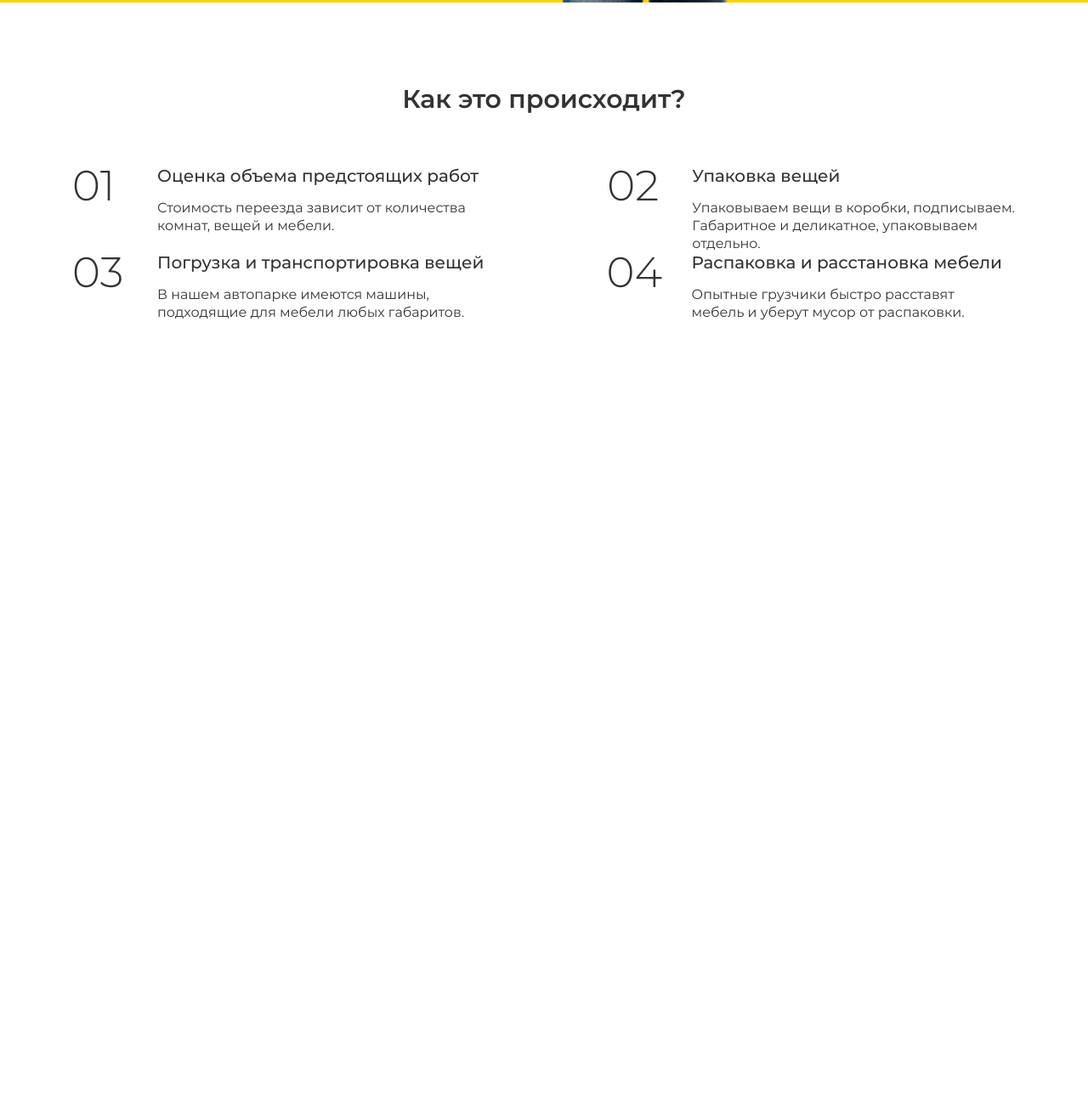
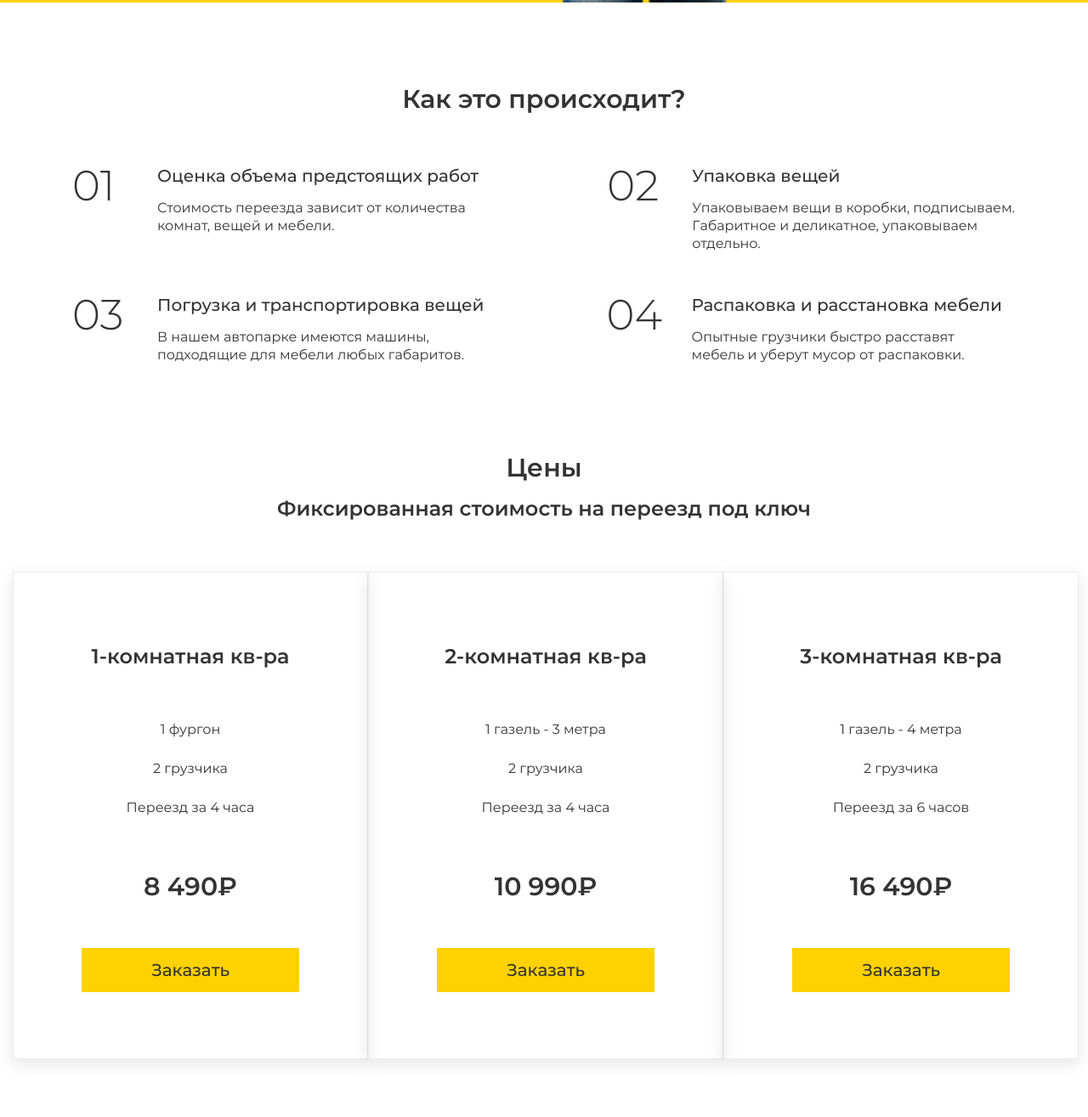
Before and after one commit to Barsoom-coder/MOVEE, a website: page app/index.html in a window 1280 px wide. Shown: the part 649-1964 px from the top of the page at 85% size. Before the commit the page ends 1072 px from the top, so only its background shows below. Drawn offline with Linux system fonts and the light colour scheme.

Commit message:
added section price

```diff
--- a/app/index.html
+++ b/app/index.html
@@ -73,16 +73,22 @@
 									<div class="header-main__advantages-block">
 										<div class="header-main__advantages-text">Более 800 <br>
 											переездов</div>
+										<img src="images/dest/header/truck_white.svg" alt="shadow icon"
+											class="header-main__advantages-bgImg header-main__advantages-bgImg--truck">
 										<img src="images/dest/header/truck.svg" alt="truck icon" class="header-main__advantages-img">
 									</div>
 									<div class="header-main__advantages-block">
 										<div class="header-main__advantages-text">Бережная <br>
 											упаковка</div>
+										<img src="images/dest/header/gift_white.svg" alt="shadow icon"
+											class="header-main__advantages-bgImg header-main__advantages-bgImg--gift">
 										<img src="images/dest/header/gift.svg" alt="gift icon" class="header-main__advantages-img">
 									</div>
 									<div class="header-main__advantages-block">
 										<div class="header-main__advantages-text">Фиксированная <br>
 											цена</div>
+										<img src="images/dest/header/money_white.svg" alt="shadow icon"
+											class="header-main__advantages-bgImg header-main__advantages-bgImg--money">
 										<img src="images/dest/header/money.svg" alt="money icon" class="header-main__advantages-img">
 									</div>
 								</div>
@@ -134,24 +140,62 @@
 								<div class="main-block__container main-block__container--03 main-block__container--mod">
 									<span class="main-block__number">03</span>
 									<h3 class="main-block__subtitle">Погрузка и транспортировка
-										<span class="main-block__subtitle-dnone">вещей</span></h3>
-									<p class="main-block__text">В нашем автопарке имеются машины, <br> подходящие для мебели любых габаритов.
+										<span class="main-block__subtitle-dnone">вещей</span>
+									</h3>
+									<p class="main-block__text">В нашем автопарке имеются машины, <br> подходящие для мебели любых
+										габаритов.
 									</p>
 								</div>
-
 
 								<div class="main-block__container main-block__container--04 main-block__container--mod">
 									<span class="main-block__number">04</span>
 									<h3 class="main-block__subtitle">Распаковка и расстановка
 										мебели</h3>
-									<p class="main-block__text">Опытные грузчики быстро расставят <br> мебель и уберут мусор от распаковки.</p>
+									<p class="main-block__text">Опытные грузчики быстро расставят <br> мебель и уберут мусор от
+										распаковки.</p>
 								</div>
 							</div>
 						</div>
 
-
 					</div>
 				</div>
+			</section>
+
+			<section class="price">
+				<div class="container">
+					<h2 class="price__title">Цены</h2>
+					<h3 class="price__subtitle">Фиксированная стоимость на переезд под ключ </h3>
+
+					<div class="price__block">
+						<div class="price__block-card price-card">
+							<h4 class="price-card__undertitle">1-комнатная кв-ра</h4>
+							<div class="price-card__text">1 фургон</div>
+							<div class="price-card__text">2 грузчика</div>
+							<div class="price-card__text price-card__text--last">Переезд за 4 часа</div>
+							<div class="price-card__price">8 490₽ </div>
+							<a href="#" class="price-card__button">Заказать</a>
+						</div>
+
+						<div class="price__block-card price-card">
+							<h4 class="price-card__undertitle">2-комнатная кв-ра </h4>
+							<div class="price-card__text">1 газель - 3 метра </div>
+							<div class="price-card__text">2 грузчика</div>
+							<div class="price-card__text price-card__text--last">Переезд за 4 часа</div>
+							<div class="price-card__price">10 990₽ </div>
+							<a href="#" class="price-card__button">Заказать</a>
+						</div>
+
+						<div class="price__block-card price-card">
+							<h4 class="price-card__undertitle">3-комнатная кв-ра </h4>
+							<div class="price-card__text">1 газель - 4 метра</div>
+							<div class="price-card__text">2 грузчика</div>
+							<div class="price-card__text price-card__text--last">Переезд за 6 часов</div>
+							<div class="price-card__price">16 490₽ </div>
+							<a href="#" class="price-card__button slide_from_left">Заказать</a>
+						</div>
+					</div>
+				</div>
+
 			</section>
 		</div>
 		<div id="my-footer"></div>
--- a/app/sass/_header.sass
+++ b/app/sass/_header.sass
@@ -93,8 +93,15 @@
 				justify-content: center
 			&__advantages-text
 				@include text
+			&__advantages-block
+				position: relative
 			&__advantages-img
 				padding-right: 10px
+			&__advantages-bgImg
+				position: absolute
+				left: 3px
+				z-index: -1
+
 			&__image
 				position: absolute
 				left: 47%
@@ -225,6 +232,15 @@
 				&__advantages-img
 					padding-right: 0
 					padding-bottom: 10px
+				&__advantages-bgImg--truck
+					left: 21px
+					top: 0px
+				&__advantages-bgImg--gift
+					left: 25px
+					top: 0
+				&__advantages-bgImg--money
+					left: 50px
+					top: 0
 				&__button-block
 					padding-bottom: 32px
 					max-width: 455px
--- a/app/sass/_howItWorks.sass
+++ b/app/sass/_howItWorks.sass
@@ -19,6 +19,8 @@
 				display: flex
 				position: relative
 				justify-content: space-between
+			&__wrap--1
+				padding-bottom: 50px
 			&__container
 				position: relative
 				display: flex
@@ -49,6 +51,8 @@
 				&__wrap
 					flex-direction: column
 					align-items: center
+				&__wrap--1
+					padding-bottom: 0
 				&__container--mod
 					padding-bottom: 50px
 				&__container--04
@@ -99,7 +103,7 @@
 			padding-left: 0
 			.main-block
 				&__wrap
-					padding-left: 18px
+					padding-left: 15px
 					flex-direction: column
 					align-items: flex-start
 				&__wrap--01
@@ -122,4 +126,4 @@
 					position: initial
 					width: 55px
 					height: auto
-					margin-right: 25px
+					margin-right: 23px
--- /dev/null
+++ b/app/sass/_price.sass
@@ -0,0 +1,51 @@
+.price
+	padding-left: 15px
+	padding-right: 15px
+	&__title
+		@include title
+		text-align: center
+		padding-top: 59px
+		padding-bottom: 15px
+	&__subtitle
+		@include undertitle
+		text-align: center
+		padding-bottom: 60px
+	&__block
+		display: flex
+		align-items: center
+		justify-content: space-between
+		padding-bottom: 68px
+	&__block-card
+		display: flex
+		flex-direction: column
+		align-items: center
+		justify-content: center
+		padding: 84px 80px 78px 80px
+		border: 1px solid #EBEBEB
+		transition: 0.25s ease
+		box-shadow: 0 6px 18px 0 rgba(#000, 0.1)
+		&:hover
+			border: 1px solid $gold
+			transform: translateY(-8px)
+		.price-card
+			&__undertitle
+				@include undertitle
+				padding-bottom: 61px
+			&__text
+				@include text
+				padding-bottom: 25px
+			&__text--last
+				padding-bottom: 64px
+			&__price
+				@include price
+				padding-bottom: 54px
+			&__button
+				@include subtitle
+				padding: 12px 80px
+				border: 2px solid transparent
+				background-color: $gold
+				transition: 0.25s ease
+				&:hover
+					border-radius: 20px
+					box-shadow: 0 6px 18px 0 rgba(#000, 0.4)
+					// transform: translateY(-6px)
--- a/app/sass/main.sass
+++ b/app/sass/main.sass
@@ -2,4 +2,5 @@
 @import header
 @import adaptive_menu
 @import howItWorks
+@import price
 // CUSTOM USER STYLES & IMPORTS
```
Also changed, not shown: app/css/app.min.css, app/images/dest/header/gift_white.svg (added), app/images/dest/header/money_white.svg (added), app/images/dest/header/truck_white.svg (added), app/images/src/header/gift_white.svg (added), app/images/src/header/money_white.svg (added), app/images/src/header/truck_white.svg (added), app/js/app.js (line endings or trailing spaces).
